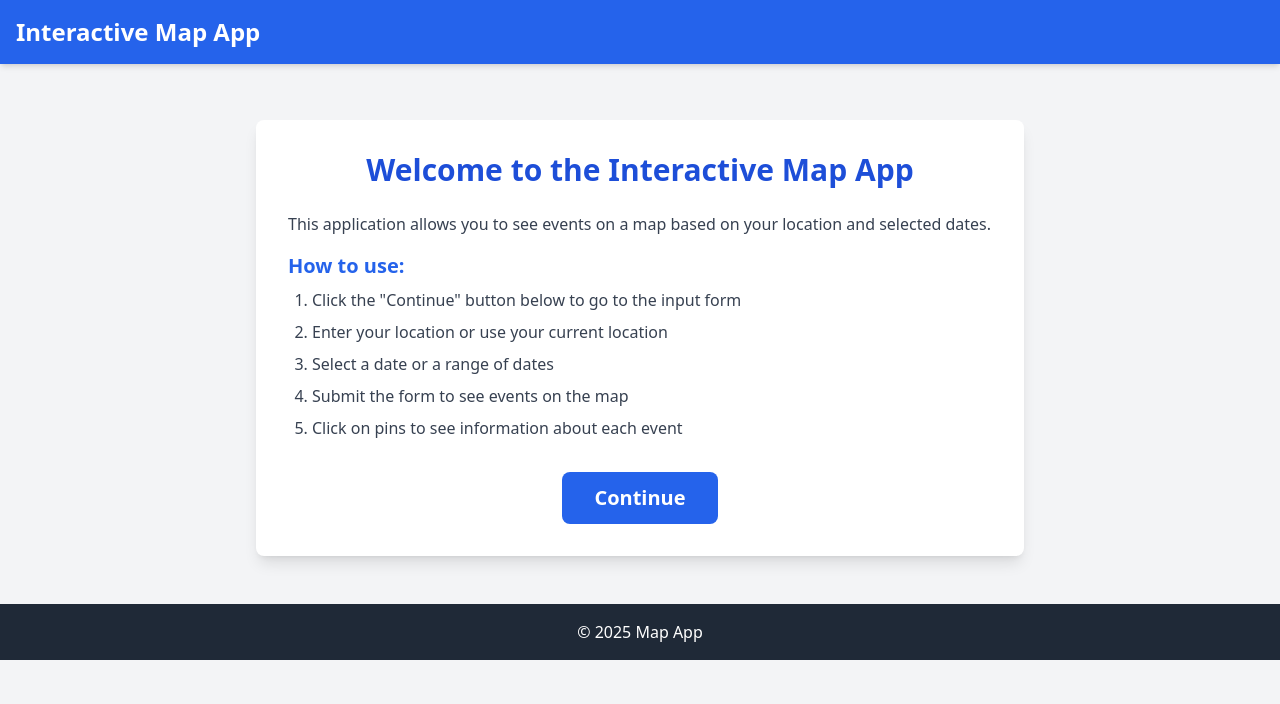
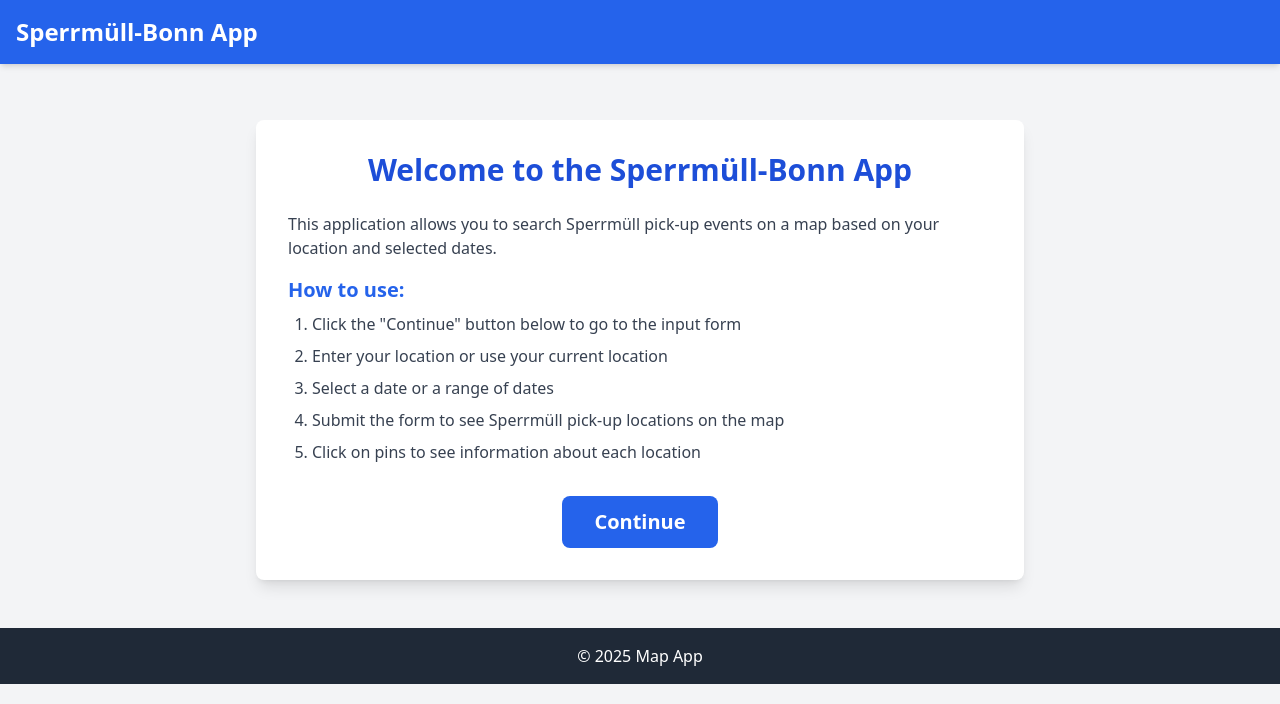
Before and after one commit to mpinb/spermull-bonn, a Flask app: page / in a window 1280 px wide. Shown: the top 704 px of the page. Run offline with Flask 3, Linux system fonts and the light colour scheme; some libraries are stand-ins or nearby versions.

Commit message:
Changing the app name to Sperrmull-Bonn in Welcome and Base forms.

```diff
--- a/templates/base.html
+++ b/templates/base.html
@@ -3,7 +3,7 @@
 <head>
     <meta charset="UTF-8">
     <meta name="viewport" content="width=device-width, initial-scale=1.0">
-    <title>{% block title %}Map App{% endblock %}</title>
+    <title>{% block title %}Sperrmüll-Bonn App{% endblock %}</title>
     <!-- Include Tailwind CSS -->
     <script src="https://cdn.tailwindcss.com"></script>
     <!-- Include Leaflet for maps -->
@@ -14,7 +14,7 @@
 <body class="bg-gray-100 min-h-screen">
     <header class="bg-blue-600 text-white p-4 shadow-md">
         <div class="container mx-auto">
-            <h1 class="text-2xl font-bold">Interactive Map App</h1>
+            <h1 class="text-2xl font-bold">Sperrmüll-Bonn App</h1>
         </div>
     </header>
 
--- a/templates/welcome.html
+++ b/templates/welcome.html
@@ -1,21 +1,21 @@
 {% extends "base.html" %}
 
-{% block title %}Welcome to Map App{% endblock %}
+{% block title %}Welcome to Sperrmüll App (Bonn){% endblock %}
 
 {% block content %}
 <div class="max-w-3xl mx-auto mt-10 bg-white p-8 rounded-lg shadow-lg">
-    <h2 class="text-3xl font-bold text-center mb-6 text-blue-700">Welcome to the Interactive Map App</h2>
+    <h2 class="text-3xl font-bold text-center mb-6 text-blue-700">Welcome to the Sperrmüll-Bonn App</h2>
 
     <div class="mb-8 text-gray-700">
-        <p class="mb-4">This application allows you to see events on a map based on your location and selected dates.</p>
+        <p class="mb-4">This application allows you to search Sperrmüll pick-up events on a map based on your location and selected dates.</p>
 
         <h3 class="text-xl font-semibold mb-2 text-blue-600">How to use:</h3>
         <ol class="list-decimal pl-6 space-y-2">
             <li>Click the "Continue" button below to go to the input form</li>
             <li>Enter your location or use your current location</li>
             <li>Select a date or a range of dates</li>
-            <li>Submit the form to see events on the map</li>
-            <li>Click on pins to see information about each event</li>
+            <li>Submit the form to see Sperrmüll pick-up locations on the map</li>
+            <li>Click on pins to see information about each location</li>
         </ol>
     </div>
 
```
